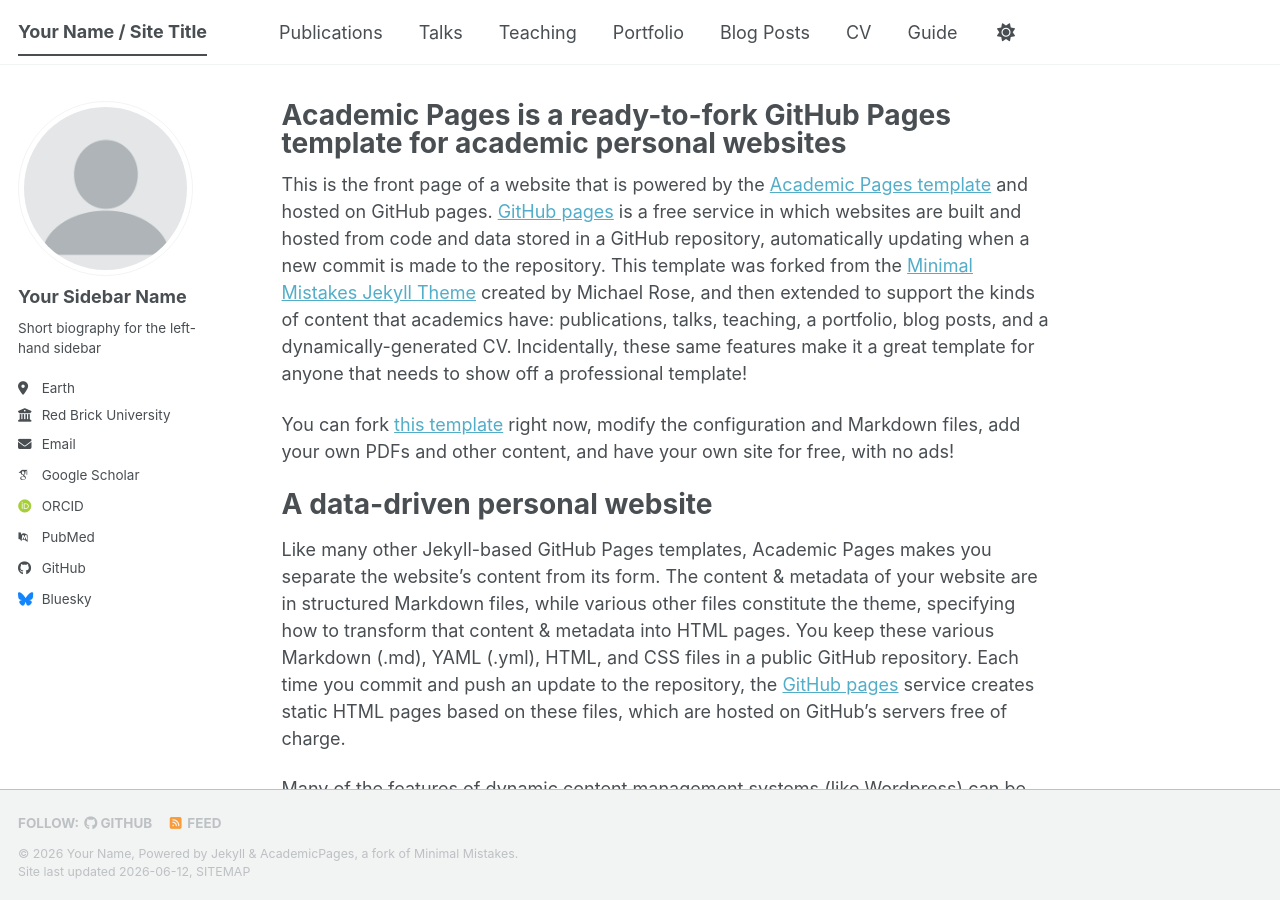
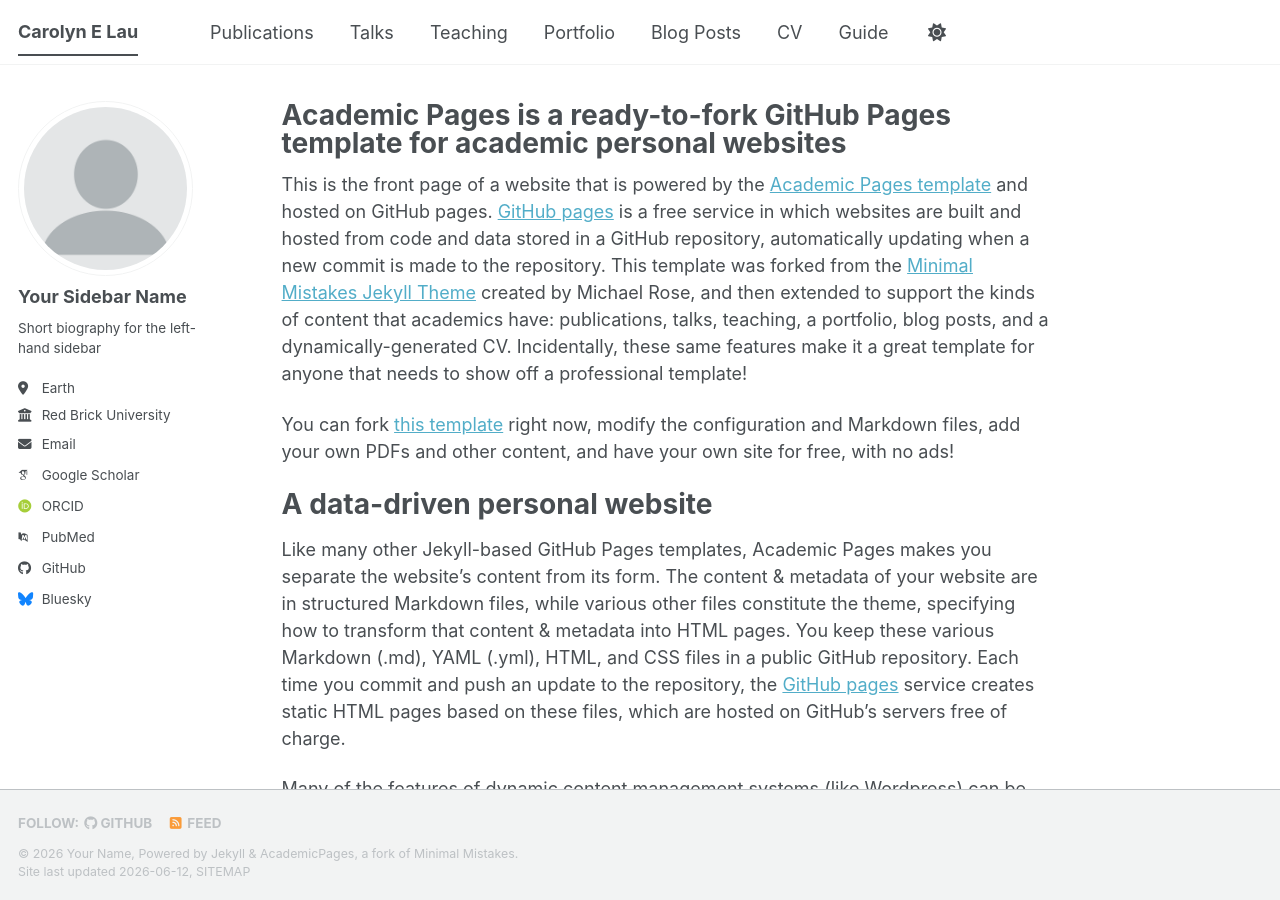
Before and after one commit to carolynelau/carolynelau.github.io, a Jekyll site: the page built from _pages/about.md, in a window 1280 px wide and 900 px high. Built offline with Jekyll 4.4.1, drawn with Linux system fonts in a browser that asks for light colours; some web fonts are replaced; a script bundle is joined from its source files by our own code; library files that are not in the unit come from our copies.

Commit message:
Update site title to 'Carolyn E Lau'

```diff
--- a/_config.yml
+++ b/_config.yml
@@ -9,7 +9,7 @@
 # Basic Site Settings
 locale                   : "en-US"
 site_theme               : "default" # The available themes options are "default", "air", "sunrise", "mint", "dirt" and "contrast"
-title                    : "Your Name / Site Title"
+title                    : "Carolyn E Lau"
 title_separator          : "-"
 name                     : &name "Your Name"
 description              : &description "Your Name's academic portfolio"   # Update this with a general description of your site, this is the default if not overridden by a page
```
